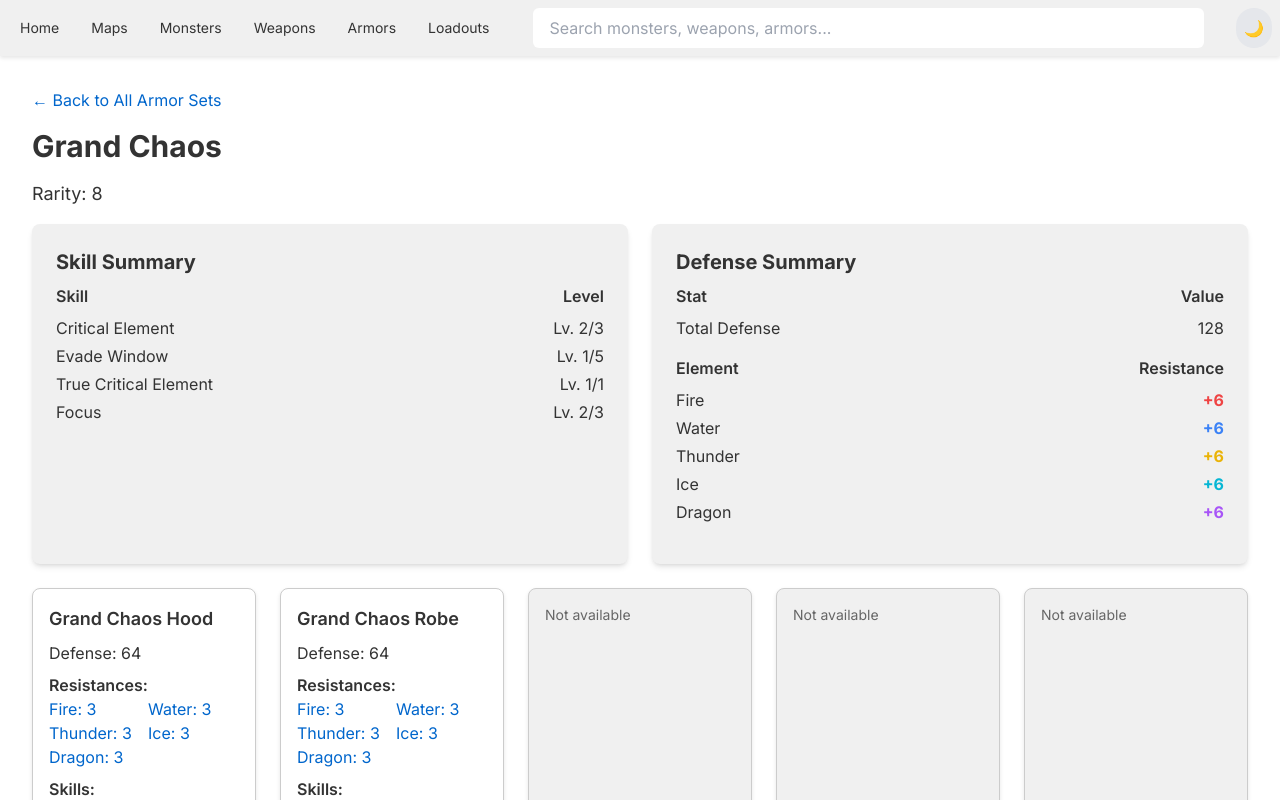
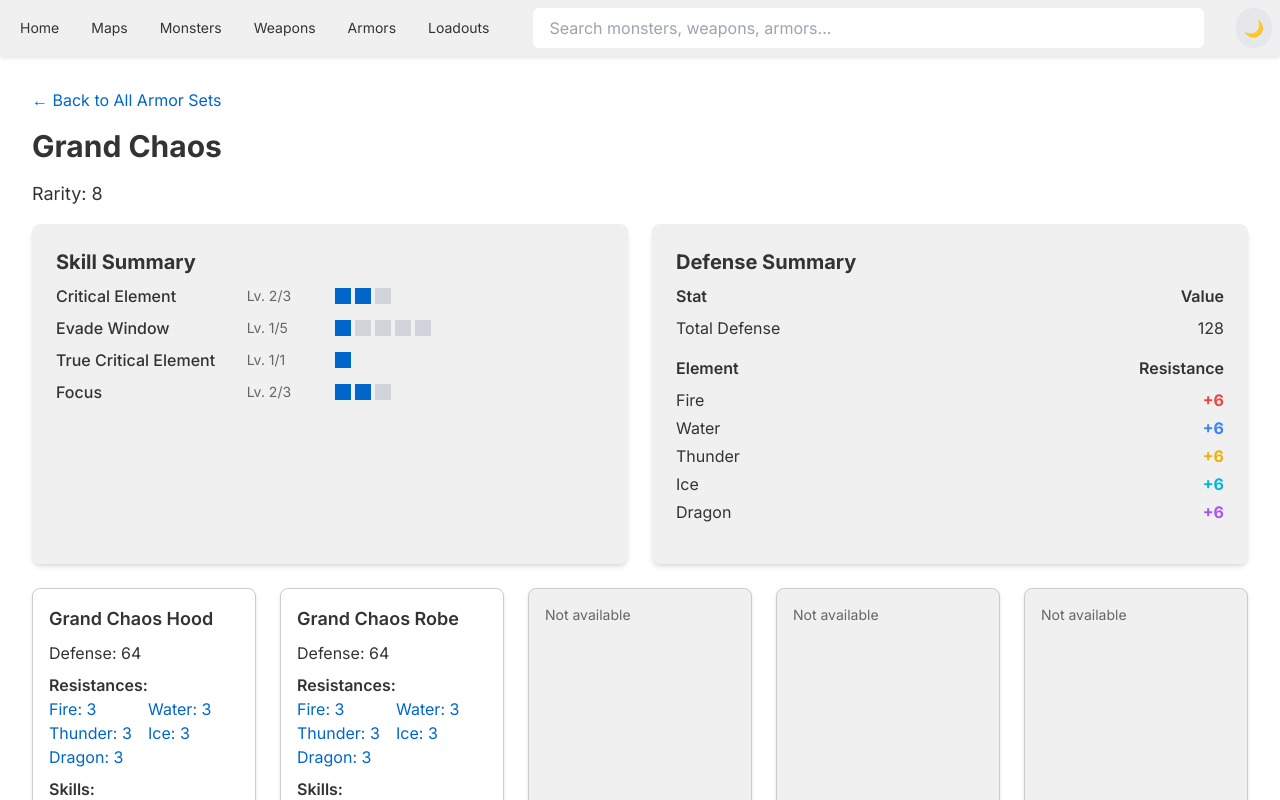
Before and after one commit to askleon/monster-hunter-wilds-wiki, a Next.js app: page /armors/grand-chaos in a window 1280 px wide. Shown: the top 800 px of the page. Built offline with nearby package versions, Linux system fonts and the light colour scheme.

Commit message:
updated skill summaries

```diff
--- a/app/components/ArmorSkillSummary.tsx
+++ b/app/components/ArmorSkillSummary.tsx
@@ -1,16 +1,13 @@
 import React from 'react';
 import { ArmorSet } from '@/lib/armors';
 import { Skill, getSkillById } from '@/lib/skills';
+import { SkillDisplay } from './SkillDisplay';
 
 export function ArmorSkillSummary({ armorSet }: { armorSet: ArmorSet }) {
   const skillSummary = React.useMemo(() => {
-    console.log('ArmorSet:', armorSet); // Debug log
     const summary = armorSet.pieces.reduce((acc, piece) => {
-      console.log('Piece:', piece); // Debug log
       piece.skills.forEach(armorSkill => {
-        console.log('ArmorSkill:', armorSkill); // Debug log
         const fullSkill = getSkillById(armorSkill.id);
-        console.log('FullSkill:', fullSkill); // Debug log
         if (fullSkill) {
           if (acc[armorSkill.id]) {
             acc[armorSkill.id].level = Math.min(fullSkill.maxLevel, acc[armorSkill.id].level + armorSkill.level);
@@ -21,23 +18,8 @@ export function ArmorSkillSummary({ armorSet }: { armorSet: ArmorSet }) {
       });
       return acc;
     }, {} as Record<string, Skill & { level: number }>);
-    return summary;
+    return Object.values(summary);
   }, [armorSet]);
 
-  return (
-    <div>
-      <div className="flex justify-between font-semibold text-primary mb-2">
-        <span>Skill</span>
-        <span>Level</span>
-      </div>
-      <ul className="space-y-1">
-        {Object.values(skillSummary).map((skill) => (
-          <li key={skill.id} className="text-primary flex justify-between">
-            <span>{skill.name}</span>
-            <span>Lv. {skill.level}/{skill.maxLevel}</span>
-          </li>
-        ))}
-      </ul>
-    </div>
-  );
+  return <SkillDisplay skills={skillSummary} />;
 }
--- /dev/null
+++ b/app/components/SkillDisplay.tsx
@@ -0,0 +1,31 @@
+import React from 'react';
+import { Skill } from '@/lib/skills';
+
+interface SkillDisplayProps {
+  skills: (Skill & { level: number })[];
+}
+
+export function SkillDisplay({ skills }: SkillDisplayProps) {
+  return (
+    <div className="space-y-2">
+      {skills.map((skill) => (
+        <div key={skill.id} className="flex items-center space-x-2">
+          <span className="font-medium w-1/3 text-primary">{skill.name}</span>
+          <span className="text-sm w-20 text-secondary">Lv. {skill.level}/{skill.maxLevel}</span>
+          <div className="flex-grow flex items-center space-x-1">
+            {Array.from({ length: skill.maxLevel }).map((_, index) => (
+              <div
+                key={index}
+                className={`w-4 h-4 border ${
+                  index < skill.level
+                    ? 'bg-skill-active border-skill-active'
+                    : 'bg-skill-inactive border-skill-inactive'
+                }`}
+              />
+            ))}
+          </div>
+        </div>
+      ))}
+    </div>
+  );
+}
--- a/app/components/SkillSummary.tsx
+++ b/app/components/SkillSummary.tsx
@@ -2,6 +2,7 @@ import React from 'react';
 import { Loadout } from './LoadoutBuilder';
 import { Skill, getSkillById } from '@/lib/skills';
 import { ArmorPiece } from '@/lib/armors';
+import { SkillDisplay } from './SkillDisplay';
 
 interface SkillSummaryProps {
   loadout: Loadout;
@@ -33,24 +34,7 @@ export function SkillSummary({ loadout }: SkillSummaryProps) {
   return (
     <div className="space-y-2">
       <h3 className="text-lg font-bold text-primary">Skills</h3>
-      {skills.map((skill) => (
-        <div key={skill.id} className="flex items-center space-x-2">
-          <span className="font-medium w-1/3 text-primary">{skill.name}</span>
-          <div className="flex-grow flex justify-end items-center space-x-1">
-            {Array.from({ length: skill.maxLevel }).map((_, index) => (
-              <div
-                key={index}
-                className={`w-4 h-4 border ${
-                  index < skill.level
-                    ? 'bg-skill-active border-skill-active'
-                    : 'bg-skill-inactive border-skill-inactive'
-                }`}
-              />
-            ))}
-          </div>
-          <span className="text-sm w-16 text-right text-secondary">Lv. {skill.level}/{skill.maxLevel}</span>
-        </div>
-      ))}
+      <SkillDisplay skills={skills} />
     </div>
   );
 }
```
